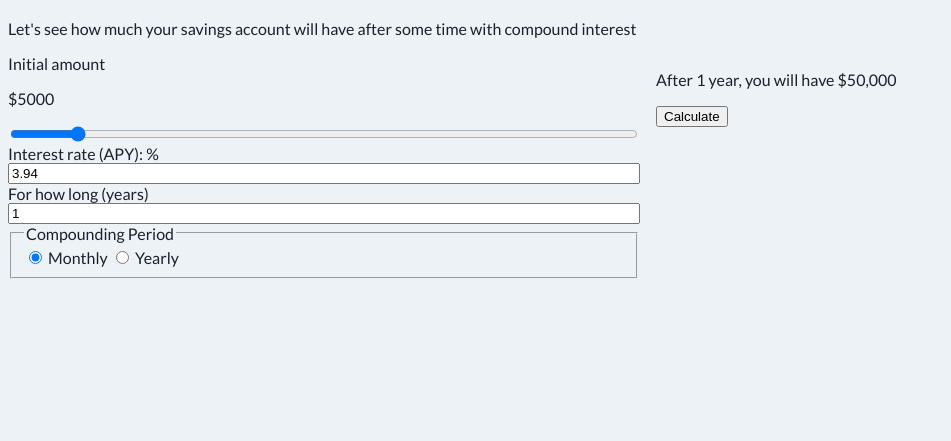
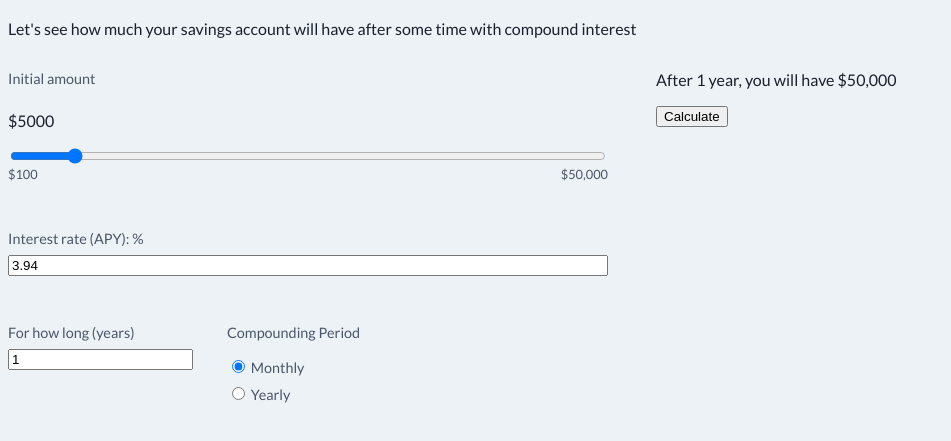
Before and after one commit to chris-tse/interest-calculator-steps, a plain HTML site: page index.html in a window 1280 px wide. Shown: the part 63-504 px from the top of the page, without its empty margins (0-951 px from the left). Drawn offline with Linux system fonts and the light colour scheme.

Commit message:
Style the inputs

```diff
--- a/css/styles.css
+++ b/css/styles.css
@@ -26,3 +26,36 @@ section.fields {
 		flex-direction: column;
 	}
 }
+
+.input-group {
+	display: flex;
+	flex-direction: column;
+	padding: 1rem 2rem 2rem 0;
+}
+
+.input-group label {
+	font-size: 0.9rem;
+	margin-bottom: 0.5rem;
+	color: var(--text-secondary-darker);
+}
+
+.range-labels {
+	display: flex;
+	justify-content: space-between;
+	font-size: 0.8rem;
+	color: var(--text-secondary-darker);
+}
+
+.row {
+	display: flex;
+}
+
+.compound-selector {
+	border: 0;
+}
+
+.compound-selector legend {
+	font-size: 0.9rem;
+	padding: 1rem 0 0;
+	color: var(--text-secondary-darker);
+}
--- a/index.html
+++ b/index.html
@@ -13,17 +13,25 @@
 
 		<main>
 			<section class="fields">
+				<div class="input-group">
 					<label for="initial-amount">Initial amount</label>
 					<p id="initial-amount-display">$<span class="amount"></span></p>
 					<input type="range" id="initial-amount" value="5000" step="100" min="100" max="50000" />
+					<div class="range-labels"><span>$100</span><span>$50,000</span></div>
+				</div>
 
+				<div class="input-group">
 					<label for="interest-rate">Interest rate (APY): %</label>
 					<input type="number" id="interest-rate" value="3.94" step="0.01" min="0" />
+				</div>
 
+				<div class="row">
+					<div class="input-group">
 						<label for="years">For how long (years)</label>
 						<input type="number" id="years" value="1" min="1" />
+					</div>
 
-				<fieldset>
+					<fieldset class="input-group compound-selector">
 						<legend>Compounding Period</legend>
 						<label>
 							<input type="radio" name="period" id="monthly" value="monthly" checked />
@@ -34,6 +42,7 @@
 							Yearly
 						</label>
 					</fieldset>
+				</div>
 			</section>
 			<section class="result">
 				<p>After 1 year, you will have $50,000</p>
```
Lines whose indentation alone changed are shown as unchanged.
